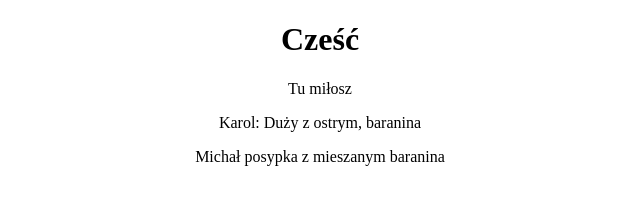
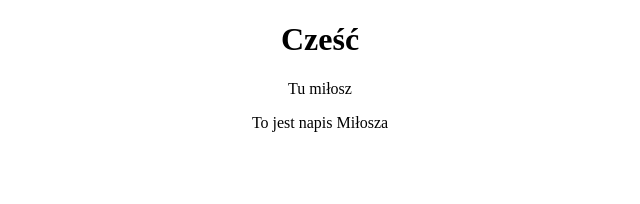
Before and after one commit to CruderCypress98/mkm, a plain HTML site: page index.html in a window 1280 px wide. Shown: the whole page, without its empty margins (320-960 px from the left). Drawn offline with Linux system fonts and the light colour scheme.

Commit message:
Comit miłosza

```diff
--- a/index.html
+++ b/index.html
@@ -10,7 +10,6 @@
 <body>
     <h1>Cześć</h1>
     <p>Tu miłosz</p>
-    <p>Karol: Duży z ostrym, baranina</p>
-    <p>Michał posypka z mieszanym baranina</p>
+<p>To jest napis Miłosza</p>
 </body>
 </html>
```
